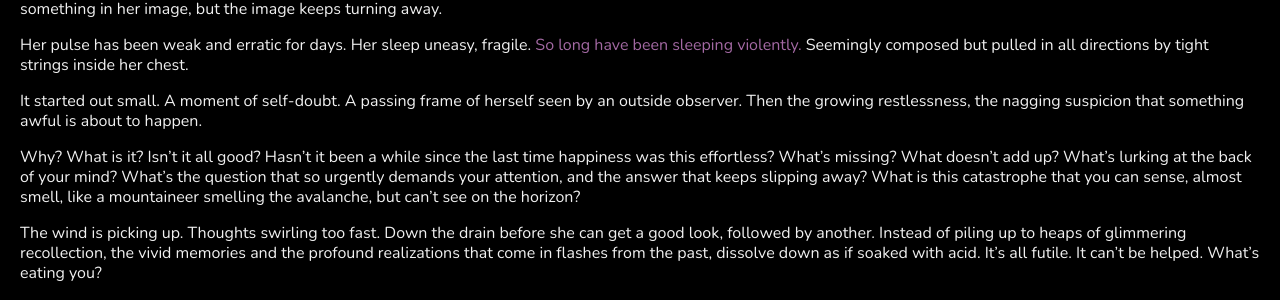
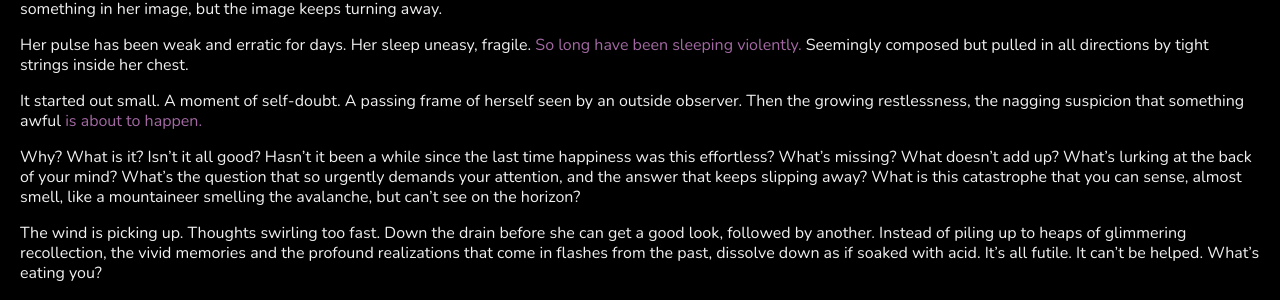
Before and after one commit to olivecarambola/logbook, a Jekyll site: the page built from _posts/2022-05-28-mermaid.md, in a window 1280 px wide. Shown: the part 255-555 px from the top of the page. Built offline with Jekyll 4.4.1, drawn with Linux system fonts in a browser that asks for light colours; some web fonts are replaced.

Commit message:
Update 2022-05-28-mermaid.md

```diff
--- a/_posts/2022-05-28-mermaid.md
+++ b/_posts/2022-05-28-mermaid.md
@@ -16,7 +16,7 @@ Everything in the room is in shades of blue and gray. It's perpetually the hour
 
 Her pulse has been weak and erratic for days. Her sleep uneasy, fragile. <span class="annotated" data-note="parov stelar">So long have been sleeping violently.</span> Seemingly composed but pulled in all directions by tight strings inside her chest.
 
-It started out small. A moment of self-doubt. A passing frame of herself seen by an outside observer. Then the growing restlessness, the nagging suspicion that something awful is about to happen.
+It started out small. A moment of self-doubt. A passing frame of herself seen by an outside observer. Then the growing restlessness, the nagging suspicion that something awful <span class="text-body-annotated">is about to happen.</span>
 
 Why? What is it? Isn't it all good? Hasn't it been a while since the last time happiness was this effortless? What's missing? What doesn't add up? What's lurking at the back of your mind? What's the question that so urgently demands your attention, and the answer that keeps slipping away? What is this catastrophe that you can sense, almost smell, like a mountaineer smelling the avalanche, but can't see on the horizon?
 
```
